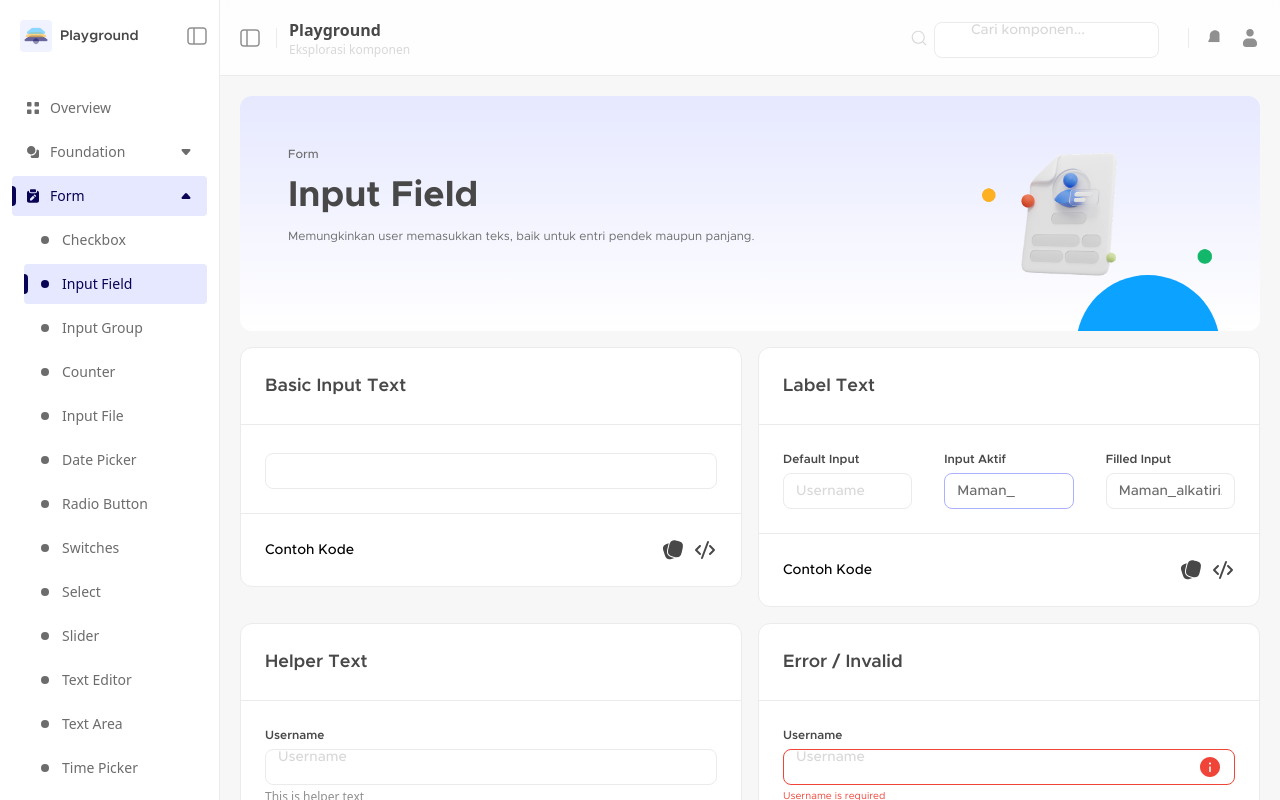
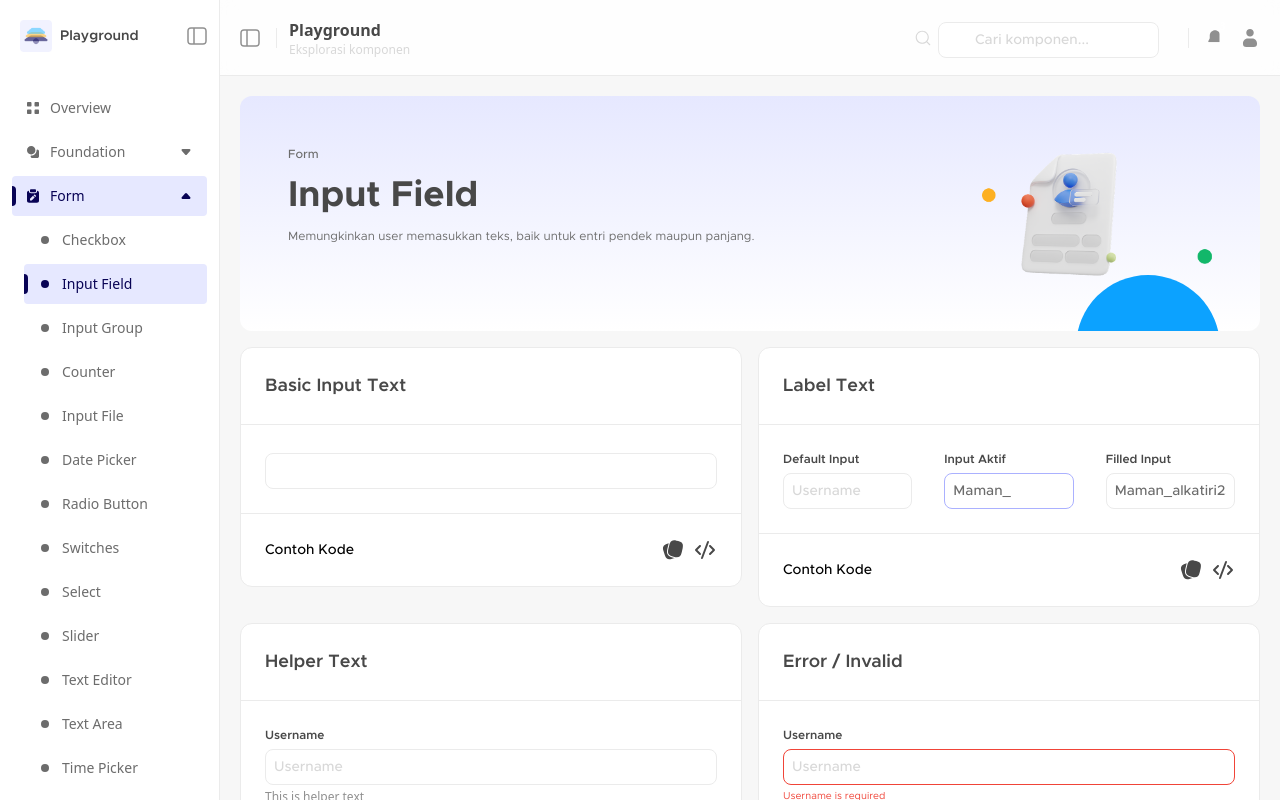
Before and after one commit to metcore/r-kit, a React (Vite) app: page /playground/input-field in a window 1280 px wide. Shown: the top 800 px of the page. Built offline with nearby package versions, Linux system fonts and the light colour scheme.

Commit message:
fix: palceholder

```diff
--- a/package.json
+++ b/package.json
@@ -1,6 +1,6 @@
 {
   "name": "@herca/r-kit",
-  "version": "0.0.103",
+  "version": "0.0.105",
   "description": "UI Kit untuk pengembangan adplikasi internal HerCa.",
   "keywords": [
     "React",
--- a/src/components/input/input-variants.ts
+++ b/src/components/input/input-variants.ts
@@ -1,8 +1,6 @@
 import { cva, type VariantProps } from 'class-variance-authority';
 
-export const inputVariants = cva(
-  'min-w-0 rounded-lg border bg-transparent px-3 text-base font-medium text-gray-800 transition outline-none placeholder:text-gray-500',
-  {
+export const inputVariants = cva('', {
   variants: {
     size: {
       sm: 'h-8 text-xs',
@@ -13,7 +11,6 @@ export const inputVariants = cva(
   defaultVariants: {
     size: 'md',
   },
-  }
-);
+});
 
 export type InputVariantProps = VariantProps<typeof inputVariants>;
--- a/src/components/input/input.tsx
+++ b/src/components/input/input.tsx
@@ -5,7 +5,6 @@ import { FormField } from '../form';
 import { Icon, type IconNameProps } from '../icons';
 import { useInputGroup, useInputGroupControl } from '../input-group';
 import { Button } from '../button';
-import { selectSize } from '../select/selectSize';
 
 export type InputSize = NonNullable<InputVariantProps['size']>;
 
@@ -144,7 +143,7 @@ export const Input = React.forwardRef<HTMLInputElement, InputProps>(
             ? cn('min-w-0 bg-transparent', inControl && 'flex-1')
             : cn(
                 'w-full overflow-hidden rounded-lg border bg-white',
-                selectSize({ size: resolvedSize }),
+                inputVariants({ size: resolvedSize }),
                 hasError
                   ? 'border-danger-500 focus-within:border-danger-500'
                   : 'focus-within:border-primary-300 border-gray-200'
@@ -182,6 +181,7 @@ export const Input = React.forwardRef<HTMLInputElement, InputProps>(
           required={false}
           style={mergedStyle}
           className={cn(
+            'w-full min-w-0 rounded-lg border bg-transparent px-2 text-base font-medium text-gray-800 transition outline-none placeholder:text-gray-500',
             inputVariants({ size: resolvedSize }),
             'font-metropolis min-w-0! rounded-none border-none focus-visible:outline-none',
             !inGroup && 'h-full',
@@ -194,7 +194,7 @@ export const Input = React.forwardRef<HTMLInputElement, InputProps>(
           )}
         />
 
-        {clearAble && (
+        {clearAble && disabled == false && (
           <Button
             variant="tertiary"
             onClick={handleClear}
--- a/src/playground/pages/form-field/InputFieldPage.tsx
+++ b/src/playground/pages/form-field/InputFieldPage.tsx
@@ -2,7 +2,6 @@ import illust from '../../../assets/images/forms.png';
 import MainSection from '../../components/MainSection';
 import { Input } from '../../../components/input';
 import { useState } from 'react';
-import { Icon } from '../../../components/icons';
 import { useMarkdown } from '../../hooks/useMarkdown';
 import { Card, CardBody } from '../../../components/card';
 import MarkdownRenderer from '../../components/MarkdownRenderer';
@@ -137,13 +136,9 @@ export default function InputFieldPage() {
             code={exampleInvalid}
           >
             <Input
-              mergedAddon
               label="Username"
               placeholder="Username"
               errorMessages="Username is required"
-              rightAddon={
-                <Icon name="info-circle-fill" className="text-danger-500" />
-              }
             />
           </MainSection>
         </GridWrapper>
```
Lines whose indentation alone changed are shown as unchanged.
